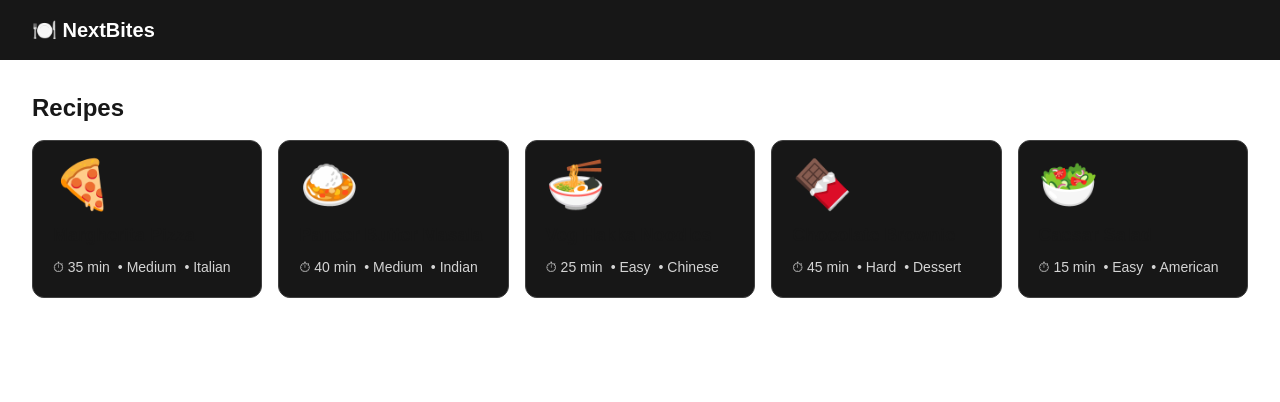
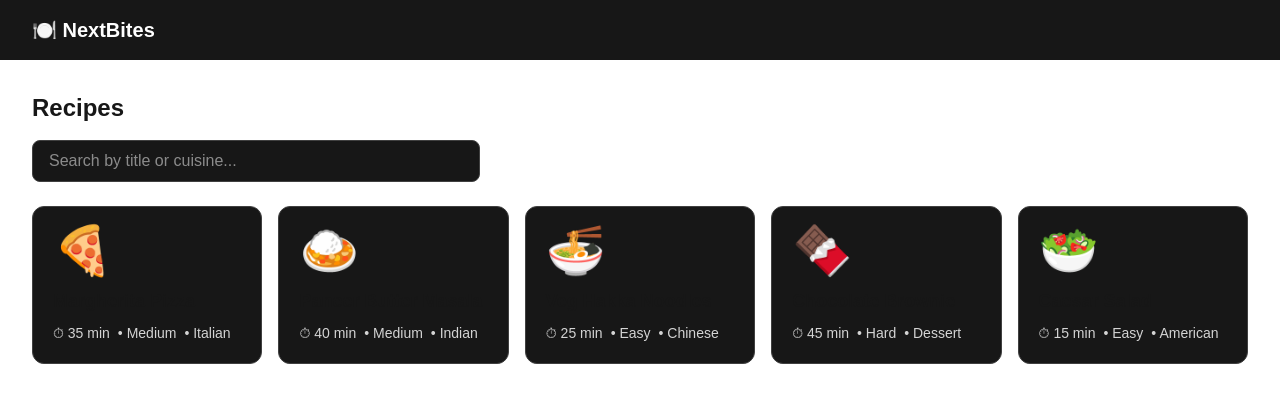
Before and after one commit to Tanvichinnam/nextbites, a Next.js app: page / in a window 1280 px wide. Shown: the top 402 px of the page. Built offline with nearby package versions, Linux system fonts and the light colour scheme.

Commit message:
Add client-side search to RecipeGrid

```diff
--- a/app/components/RecipeGrid.tsx
+++ b/app/components/RecipeGrid.tsx
@@ -0,0 +1,42 @@
+"use client";
+
+import { useState } from "react";
+import type { Recipe } from "../data/recipes";
+import RecipeCard from "./RecipeCard";
+
+export default function RecipeGrid({ recipes }: { recipes: Recipe[] }) {
+  const [query, setQuery] = useState("");
+
+  const q = query.toLowerCase();
+  const matches = recipes.filter(
+    (r) => r.title.toLowerCase().includes(q) || r.cuisine.toLowerCase().includes(q)
+  );
+
+  return (
+    <div>
+      <input
+        type="text"
+        placeholder="Search by title or cuisine..."
+        value={query}
+        onChange={(e) => setQuery(e.target.value)}
+        className="w-full max-w-md mb-6 px-4 py-2 rounded-lg border border-neutral-700 bg-neutral-900 text-white"
+      />
+
+      {matches.length === 0 ? (
+        <p className="text-neutral-400">No recipes match “{query}”. Try another search 🍽️</p>
+      ) : (
+        <div
+          style={{
+            display: "grid",
+            gridTemplateColumns: "repeat(auto-fill, minmax(230px, 1fr))",
+            gap: "1rem",
+          }}
+        >
+          {matches.map((recipe) => (
+            <RecipeCard key={recipe.id} recipe={recipe} />
+          ))}
+        </div>
+      )}
+    </div>
+  );
+}
--- a/app/page.tsx
+++ b/app/page.tsx
@@ -1,21 +1,12 @@
+
 import { recipes } from "./data/recipes";
-import RecipeCard from "./components/RecipeCard";
+import RecipeGrid from "./components/RecipeGrid";
 
 export default function Home() {
   return (
     <main className="p-8">
       <h1 className="text-2xl font-bold mb-4">Recipes</h1>
-      <div
-        style={{
-          display: "grid",
-          gridTemplateColumns: "repeat(auto-fill, minmax(230px, 1fr))",
-          gap: "1rem",
-        }}
-      >
-        {recipes.map((recipe) => (
-          <RecipeCard key={recipe.id} recipe={recipe} />
-        ))}
-      </div>
+      <RecipeGrid recipes={recipes} />
     </main>
   );
 }
```
